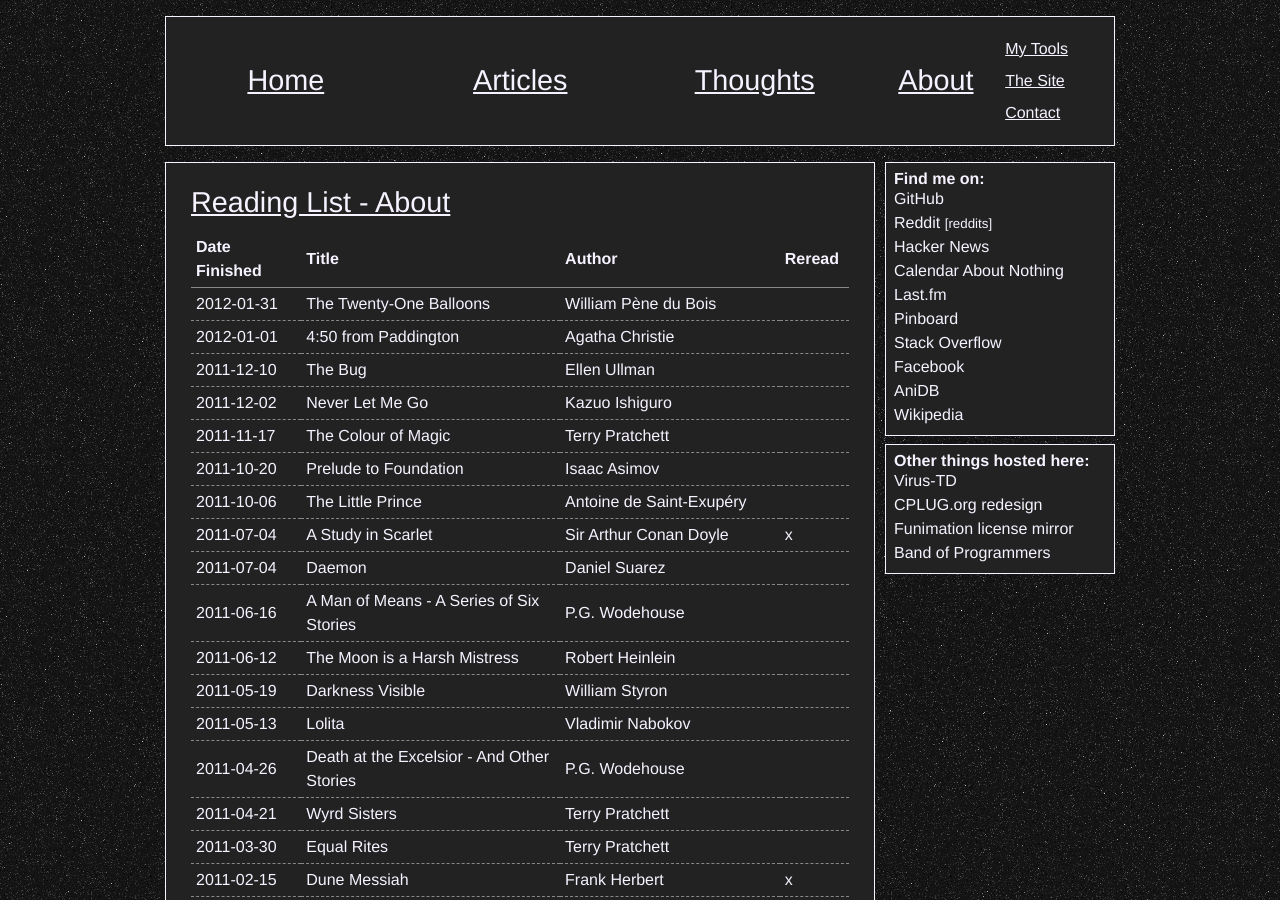
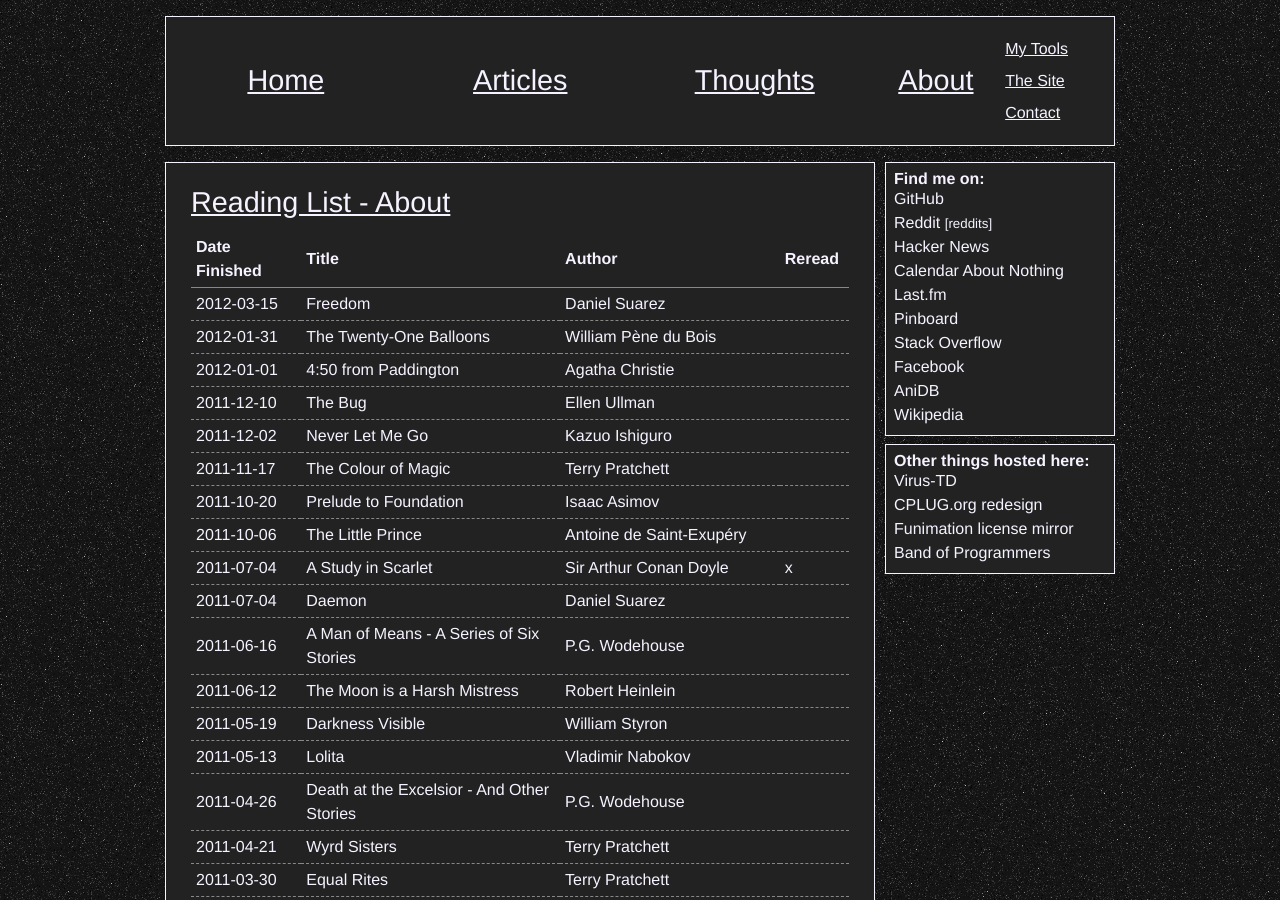
Before and after one commit to xiongchiamiov/xiongchiamiov.github.com, a Jekyll site: the page built from about/reading-list.md, in a window 1280 px wide and 900 px high. Built offline with Jekyll 4.4.1, drawn with Linux system fonts in a browser that asks for light colours; Markdown is read by kramdown in place of the engine named in the settings; comment, search, counter and statistics services are not loaded.

Commit message:
update reading list

```diff
--- a/about/reading-list.md
+++ b/about/reading-list.md
@@ -5,6 +5,7 @@ title: Reading List - About
 
 Date Finished | Title                       | Author                            | Reread
 ------------- | --------------------------- | --------------------------------- | --------
+  2012-03-15  | Freedom                     | Daniel Suarez                     |
   2012-01-31  | The Twenty-One Balloons     | William P&egrave;ne du Bois       |
   2012-01-01  | 4:50 from Paddington        | Agatha Christie                   |
   2011-12-10  | The Bug                     | Ellen Ullman                      |
```
